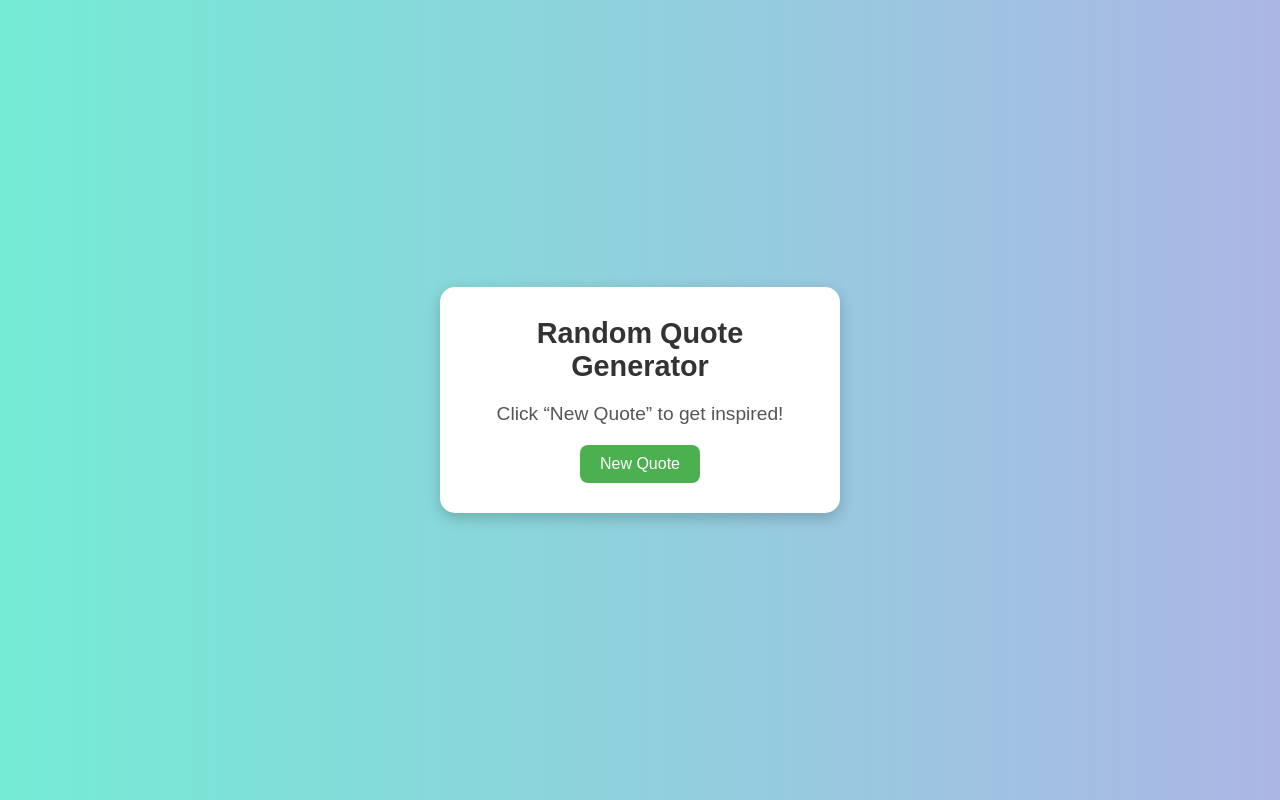
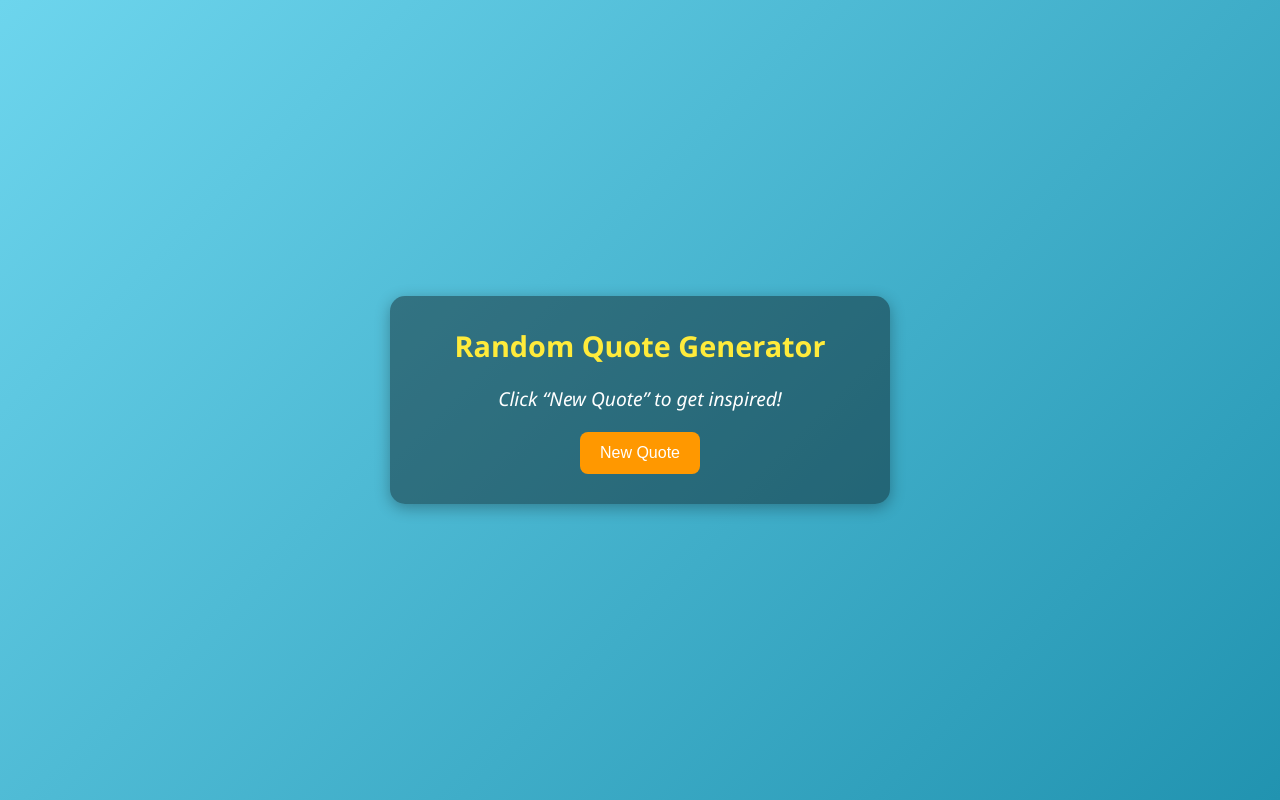
Before and after one commit to amitsaini-dev/quote-generator, a plain HTML site: page index.html in a window 1280 px wide. Drawn offline with Linux system fonts and the light colour scheme.

Commit message:
Improve Quote Generator CSS with better layout, colors, and hover effects

```diff
--- a/style.css
+++ b/style.css
@@ -1,136 +1,60 @@
-/* General Reset */
+/* Reset some default browser styles */
 * {
   margin: 0;
   padding: 0;
   box-sizing: border-box;
-  font-family: Arial, sans-serif;
 }
 
-/* Page Layout */
 body {
-  background: linear-gradient(to right, #74ebd5, #ACB6E5);
+  background: linear-gradient(135deg, #6dd5ed, #2193b0);
+  font-family: 'Segoe UI', Tahoma, Geneva, Verdana, sans-serif;
   height: 100vh;
   display: flex;
   align-items: center;
   justify-content: center;
+  text-align: center;
+  color: #fff;
+  padding: 20px;
 }
 
-/* Container */
 .container {
-  background: white;
-  padding: 30px 40px;
+  background: rgba(0, 0, 0, 0.4);
+  padding: 30px;
   border-radius: 15px;
-  text-align: center;
-  box-shadow: 0 5px 15px rgba(0, 0, 0, 0.2);
-  max-width: 400px;
-  width: 90%;
+  max-width: 500px;
+  width: 100%;
+  box-shadow: 0 4px 15px rgba(0, 0, 0, 0.3);
+  transition: transform 0.3s ease-in-out;
 }
 
-/* Title */
+.container:hover {
+  transform: scale(1.02);
+}
+
 h1 {
   font-size: 1.8rem;
-  margin-bottom: 20px;
-  color: #333;
-}
-
-/* Quote Box */
-.quote-box {
-  margin-bottom: 20px;
+  margin-bottom: 15px;
+  color: #ffeb3b;
 }
 
 #quote {
   font-size: 1.2rem;
-  color: #555;
-  margin-bottom: 10px;
-}
-
-#author {
-  display: block;
-  font-size: 1rem;
-  color: #888;
+  margin: 20px 0;
   font-style: italic;
 }
 
-/* Button */
-#new-quote {
-  padding: 10px 20px;
-  font-size: 1rem;
-  background-color: #4CAF50;
-  color: white;
+button {
+  padding: 12px 20px;
   border: none;
   border-radius: 8px;
+  background: #ff9800;
+  color: #fff;
+  font-size: 1rem;
   cursor: pointer;
-  transition: background-color 0.3s;
+  transition: background 0.3s ease, transform 0.2s ease;
 }
 
-#new-quote:hover {
-  background-color: #45a049;
+button:hover {
+  background: #e68900;
+  transform: translateY(-2px);
 }
-/* General Reset */
-* {
-  margin: 0;
-  padding: 0;
-  box-sizing: border-box;
-  font-family: Arial, sans-serif;
-}
-
-/* Page Layout */
-body {
-  background: linear-gradient(to right, #74ebd5, #ACB6E5);
-  height: 100vh;
-  display: flex;
-  align-items: center;
-  justify-content: center;
-}
-
-/* Container */
-.container {
-  background: white;
-  padding: 30px 40px;
-  border-radius: 15px;
-  text-align: center;
-  box-shadow: 0 5px 15px rgba(0, 0, 0, 0.2);
-  max-width: 400px;
-  width: 90%;
-}
-
-/* Title */
-h1 {
-  font-size: 1.8rem;
-  margin-bottom: 20px;
-  color: #333;
-}
-
-/* Quote Box */
-.quote-box {
-  margin-bottom: 20px;
-}
-
-#quote {
-  font-size: 1.2rem;
-  color: #555;
-  margin-bottom: 10px;
-}
-
-#author {
-  display: block;
-  font-size: 1rem;
-  color: #888;
-  font-style: italic;
-}
-
-/* Button */
-#new-quote {
-  padding: 10px 20px;
-  font-size: 1rem;
-  background-color: #4CAF50;
-  color: white;
-  border: none;
-  border-radius: 8px;
-  cursor: pointer;
-  transition: background-color 0.3s;
-}
-
-#new-quote:hover {
-  background-color: #45a049;
-}
```
